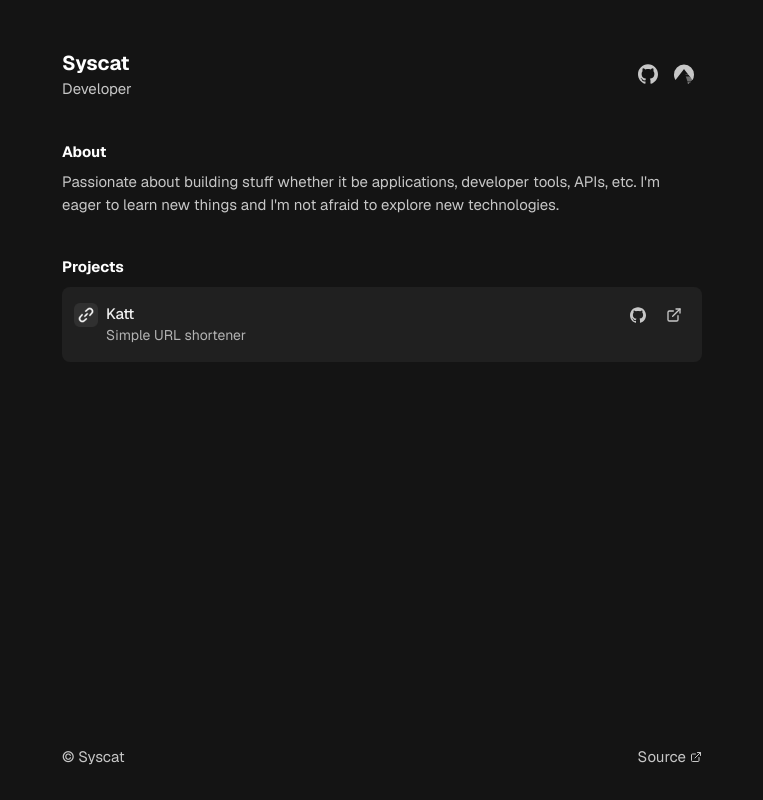
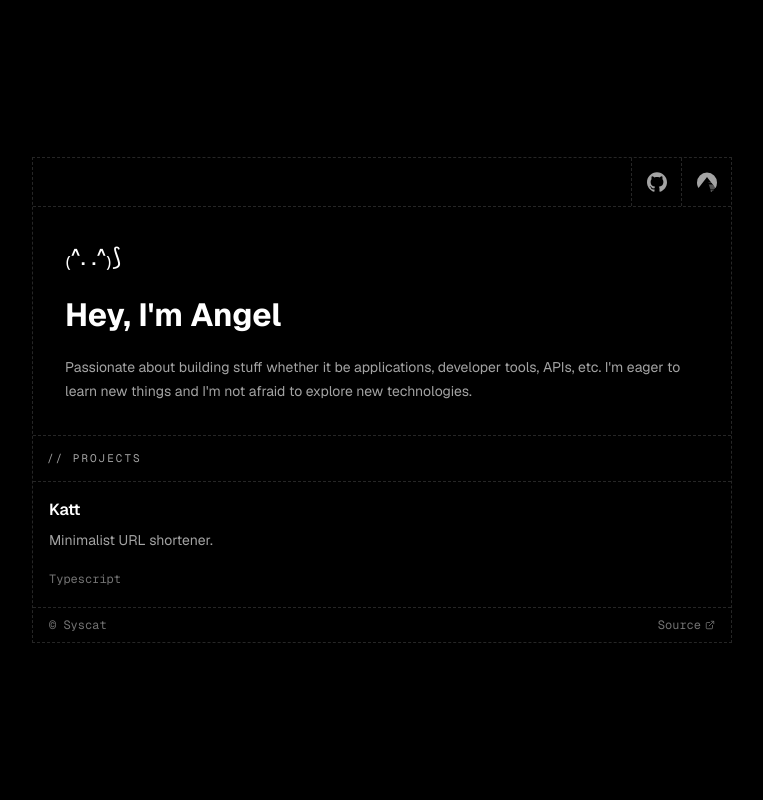
Before and after one commit to syscat29/www, a Vue app: page / in a window 1280 px wide. Shown: the whole page, without its empty margins (258-1021 px from the left). Built offline with nearby package versions, Linux system fonts and the light colour scheme.

Commit message:
feat: new look

```diff
--- a/src/App.vue
+++ b/src/App.vue
@@ -1,17 +1,15 @@
 <script setup>
-  import Header from "@/components/Header.vue"
-  import About from "@/components/About.vue"
-  import Footer from "@/components/Footer.vue"
-  import Projects from "@/components/Projects.vue"
+  import Header from "@/components/Header.vue";
+  import Footer from "@/components/Footer.vue";
+  import Projects from "@/components/Projects.vue";
 </script>
 
 <template>
-  <main>
+  <div class="container">
     <Header />
-    <About />
     <Projects />
     <Footer />
-  </main>
+  </div>
 </template>
 
 <style global>
@@ -21,6 +19,14 @@
     font-style: normal;
     font-weight: 100 900;
     src: url("/fonts/Geist.ttf"), format("truetype");
+  }
+
+  @font-face {
+    font-family: "Geist Mono";
+    font-display: swap;
+    font-style: normal;
+    font-weight: 100 900;
+    src: url("/fonts/GeistMono.ttf"), format("truetype");
   }
 
   *,
@@ -33,7 +39,8 @@
 
   h1,
   h2,
-  h3 {
+  h3,
+  h4 {
     font-weight: inherit;
     font-size: inherit;
   }
@@ -43,17 +50,23 @@
     text-decoration: none;
   }
 
+  ::selection {
+    background-color: #ffffff30;
+    color: var(--text-primary);
+  }
+
   :root {
-    --bg-primary: #0d0d0d;
-    --bg-secondary: #141414;
-    --text-primary: #f0f0f0;
-    --text-muted: #c7c7c7;
-    --text-faint: #b3b3b3;
-    --text-strong: #ffffff;
+    --font-sans: "Geist", system-ui, Avenir, Helvetica, Arial, sans-serif;
+    --font-mono: "Geist Mono", monospace;
 
-    color-scheme: light dark;
-    color: var(--text-muted);
-    background-color: var(--bg-secondary);
+    --background: #000000;
+    --text-primary: #ffffff;
+    --text-secondary: #a3a3a3;
+    --text-muted: #737373;
+    --border: #262626;
+
+    color: var(--text-secondary);
+    background-color: var(--background);
 
     font-synthesis: none;
     text-rendering: optimizeLegibility;
@@ -62,34 +75,53 @@
   }
 
   body {
-    font-family: "Geist", system-ui, Avenir, Helvetica, Arial, sans-serif;
+    font-family: var(--font-sans);
     line-height: 1.5;
     font-weight: 400;
-    font-size: 15px;
+    font-size: 16px;
     min-height: 100dvh;
     display: flex;
     justify-content: center;
+    align-items: center;
+    padding: 1rem;
   }
 
-  main {
+  @media (min-width: 768px) {
+    body {
+      padding: 2rem;
+    }
+  }
+
+  @media (min-width: 1024px) {
+    body {
+      padding: 3rem;
+    }
+  }
+
+  .container {
     width: 100%;
-    max-width: 672px;
-    padding: 3rem 1rem 2rem;
     display: flex;
     flex-direction: column;
-    gap: 2.5rem;
     position: relative;
+    max-width: 700px;
+    border: 1px dashed var(--border);
   }
 
   section {
-    display: flex;
-    flex-direction: column;
-    gap: 0.5rem;
-    font-size: 15px;
+    border-bottom: 1px dashed var(--border);
+
+    &:last-of-type {
+      border-bottom: 0px;
+    }
 
     h2 {
-      font-weight: 700;
-      color: var(--text-strong);
+      border-bottom: 1px dashed var(--border);
+      font-family: var(--font-mono);
+      font-size: 0.6875rem;
+      padding: 0.875rem;
+      color: var(--text-secondary);
+      text-transform: uppercase;
+      letter-spacing: 2px;
     }
   }
 </style>
--- a/src/components/About.vue
+++ /dev/null
@@ -1,11 +0,0 @@
-<template>
-  <section>
-     <h2>About</h2>
-    <p>
-      Passionate about building stuff whether it be applications, developer tools, APIs, etc. I'm
-      eager to learn new things and I'm not afraid to explore new technologies.
-    </p>
-  </section>
-</template>
-
-<style scoped></style>
--- a/src/components/Footer.vue
+++ b/src/components/Footer.vue
@@ -5,12 +5,10 @@
 <template>
   <footer>
     <p>&copy; Syscat</p>
-    <p>
-      <a href="https://github.com/syscat29/www" target="_blank">
-        Source
-        <ArrowExternal size="12" />
-      </a>
-    </p>
+    <a href="https://github.com/syscat29/www" target="_blank">
+      Source
+      <ArrowExternal size="10" />
+    </a>
   </footer>
 </template>
 
@@ -20,6 +18,11 @@
     display: flex;
     justify-content: space-between;
     align-items: center;
+    border-top: 1px dashed var(--border);
+    padding: 0.5rem 1rem;
+    font-family: var(--font-mono);
+    font-size: 0.75rem;
+    color: var(--text-muted);
 
     a {
       display: flex;
@@ -28,7 +31,7 @@
       transition: all 0.3s ease;
 
       &:hover {
-        color: var(--text-strong);
+        color: var(--text-primary);
       }
     }
   }
--- a/src/components/Header.vue
+++ b/src/components/Header.vue
@@ -5,71 +5,84 @@
 
 <template>
   <header>
-    <div class="profile">
-      <!-- <img src="https://avatars.githubusercontent.com/u/60985614?v=4" alt="Avatar" /> -->
-      <div>
-        <h1>Syscat</h1>
-        <p>Developer</p>
-      </div>
-    </div>
-
-    <nav>
+    <div class="socials">
       <a href="https://github.com/syscat29" target="_blank">
+        <span>GitHub</span>
         <Github size="20" />
       </a>
       <a href="https://codeberg.org/aevilcat" target="_blank">
+        <span>Codeberg</span>
         <Codeberg size="20" />
       </a>
-    </nav>
+    </div>
+    <div class="about">
+      <span>₍^. .^₎⟆</span>
+      <h1>Hey, I'm Angel</h1>
+      <p>
+        Passionate about building stuff whether it be applications, developer tools, APIs, etc. I'm
+        eager to learn new things and I'm not afraid to explore new technologies.
+      </p>
+    </div>
   </header>
 </template>
 
 <style scoped>
   header {
     display: flex;
-    flex-direction: row;
-    justify-content: space-between;
-    align-items: center;
+    flex-direction: column;
+    border-bottom: 1px dashed var(--border);
 
-    .profile {
+    .socials {
       display: flex;
-      gap: 1rem;
+      justify-content: flex-end;
       align-items: center;
+      border-bottom: 1px dashed var(--border);
 
-      img {
-        height: 48px;
-        width: 48px;
-        border-radius: 100%;
+      a {
+        position: relative;
+        display: flex;
+        justify-content: center;
+        align-items: center;
+        padding: 0.875rem;
+        color: var(--text-secondary);
+        transition: all 0.3s ease;
+        border-left: 1px dashed var(--border);
+
+        span {
+          position: aboslute;
+          width: 1px;
+          height: 1px;
+          overflow: hidden;
+        }
+
+        &:hover {
+          background-color: rgba(255, 255, 255, 0.075);
+          color: var(--text-primary);
+        }
+      }
+    }
+
+    .about {
+      padding: 2rem;
+
+      span {
+        color: var(--text-primary);
+        font-size: 1.5rem;
+        margin-bottom: 1rem;
+        display: block;
       }
 
       h1 {
-        color: var(--text-strong);
-        font-weight: 700;
-        font-size: 1.25rem;
+        font-size: 2rem;
+        font-weight: bold;
+        margin-bottom: 1rem;
+        color: var(--text-primary);
       }
 
       p {
-        color: var(--text-muted);
-        font-size: 15px;
-      }
-    }
-
-    nav {
-      display: flex;
-
-      a {
-        display: flex;
-        justify-content: center;
-        align-items: center;
-        padding: 0.5rem;
-        border-radius: 4px;
-        color: var(--text-muted);
-        transition: all 0.3s ease;
-
-        &:hover {
-          background-color: #ffffff15;
-          color: var(--text-strong);
-        }
+        font-size: 0.875rem;
+        line-height: 1.5rem;
+        color: var(--text-faint);
       }
     }
   }
--- a/src/components/ProjectCard.vue
+++ b/src/components/ProjectCard.vue
@@ -1,6 +1,5 @@
 <script setup>
-  import Github from "@/icons/Github.vue"
-  import ArrowExternal from "@/icons/ArrowExternal.vue"
+  import ArrowRight from "@/icons/ArrowRight.vue";
 
   const props = defineProps({
     name: {
@@ -11,88 +10,106 @@
       type: String,
       required: true,
     },
-    icon: {
+    language: {
       type: String,
-      default: "/images/projects/default.png",
-    },
-    githubUrl: {
-      type: String,
-      default: null,
     },
     url: {
       type: String,
       default: null,
     },
-  })
+  });
 </script>
 
 <template>
-  <article class="project">
-    <div class="project__meta">
-      <img :src="icon" :alt="name" />
-      <div>
+  <a :href="url" target="_blank" nofollow noreferrer>
+    <div class="project">
+      <div class="project__info">
         <h3>{{ name }}</h3>
         <p>{{ description }}</p>
       </div>
+      <div class="project__meta">
+        <p>{{ language }}</p>
+        <span :href="url">
+          <ArrowRight size="16" />
+        </span>
       </div>
-    <div class="project__links">
-      <a v-if="githubUrl" :href="githubUrl" target="_blank">
-        <Github size="16" />
+    </div>
   </a>
-      <a v-if="url" :href="url" target="_blank">
-        <ArrowExternal size="16" />
-      </a>
-    </div>
-  </article>
 </template>
 
 <style scoped>
+  a {
+    cursor: pointer;
+    transition: all 0.2s ease-in-out;
+    border-color: var(--border);
+    border-style: dashed;
+    border-width: 0;
+
+    &:hover {
+      background-color: rgba(255, 255, 255, 0.05);
+    }
+
+    &:not(:first-child) {
+      border-top-width: 1px;
+    }
+
+    @media (min-width: 768px) {
+      &:not(:first-child) {
+        border-top-width: 0;
+        border-left-width: 1px;
+      }
+    }
+
     .project {
-    background-color: #202020;
       display: flex;
-    border-radius: 8px;
-    transition: all 0.3s ease-in-out;
+      flex-direction: column;
+      padding: 1rem;
+      gap: 1rem;
+      height: 100%;
 
-    .project__meta {
+      &:hover {
+        .project__meta span {
+          transform: translateX(0);
+          opacity: 1;
+        }
+      }
+
+      .project__info {
         display: flex;
         gap: 0.5rem;
-      padding: 1rem 0.75rem;
-
-      img {
-        height: 24px;
-        width: 24px;
-      }
+        flex-direction: column;
 
         h3 {
           color: var(--text-primary);
-        font-weight: 500;
+          font-weight: 600;
         }
 
         p {
           color: var(--text-faint);
-        font-size: 14px;
+          font-size: 0.875rem;
         }
       }
 
-    .project__links {
-      padding: 0.75rem;
-      margin-left: auto;
+      .project__meta {
         display: flex;
-      align-items: start;
+        justify-content: space-between;
+        align-items: center;
+        width: 100%;
         gap: 0.25rem;
+        margin-top: auto;
 
-      a {
-        display: inline-flex;
-        justify-content: center;
-        align-items: center;
-        padding: 0.5rem;
-        border-radius: 4px;
+        p {
+          font-size: 0.75rem;
           color: var(--text-muted);
-        transition: all 0.3s ease;
+          font-family: var(--font-mono);
+          text-transform: capitalize;
+        }
 
-        &:hover {
-          background-color: #ffffff15;
+        span {
           color: var(--text-strong);
+          opacity: 0;
+          transition: all 0.2s ease-in-out;
+          transform: translateX(-4px);
         }
       }
     }
--- a/src/components/Projects.vue
+++ b/src/components/Projects.vue
@@ -5,15 +5,14 @@
 
 <template>
   <section>
-    <h2>Projects</h2>
+    <h2>// Projects</h2>
     <div class="projects">
       <ProjectCard
-        v-for="project in projects"
-        :name="project.name"
-        :description="project.description"
-        :icon="project.icon"
-        :githubUrl="project.githubUrl"
-        :url="project.url"
+        v-for="{ name, description, language, url } in projects"
+        :name="name"
+        :description="description"
+        :language="language"
+        :url="url"
       />
     </div>
   </section>
@@ -21,8 +20,13 @@
 
 <style scoped>
   .projects {
-    display: flex;
-    flex-direction: column;
-    gap: 0.5rem;
+    display: grid;
+    /*grid-template-columns: repeat(auto-fit, minmax(340px, 3fr));*/
+    grid-template-columns: 1fr;
+
+    @media (min-width: 768px) {
+      /*grid-template-columns: repeat(3, 1fr);*/
+      grid-template-columns: 1fr;
+    }
   }
 </style>
--- a/src/data/projects.js
+++ b/src/data/projects.js
@@ -1,9 +1,8 @@
 export const projects = [
   {
     name: "Katt",
-    description: "Simple URL shortener",
-    githubUrl: "https://github.com/syscat29/katt",
-    url: "https://katt-five.vercel.app/",
-    icon: "/images/projects/katt.png",
+    description: "Minimalist URL shortener.",
+    url: "https://github.com/syscat29/katt",
+    language: "typescript",
   },
 ];
--- a/src/icons/ArrowRight.vue
+++ b/src/icons/ArrowRight.vue
@@ -1,3 +1,16 @@
+<script setup>
+  const props = defineProps({
+    size: {
+      type: [Number, String],
+      default: 24,
+    },
+    color: {
+      type: String,
+      default: "currentColor",
+    },
+  });
+</script>
+
 <template>
   <svg
     xmlns="http://www.w3.org/2000/svg"
@@ -14,16 +27,3 @@
     <path d="m12 5 7 7-7 7" />
   </svg>
 </template>
-
-<script setup>
-  const props = defineProps({
-    size: {
-      type: [Number, String],
-      default: 24,
-    },
-    color: {
-      type: String,
-      default: "currentColor",
-    },
-  })
-</script>
```
Also changed, not shown: public/fonts/GeistMono.ttf (added). Lines whose indentation alone changed are shown as unchanged.
